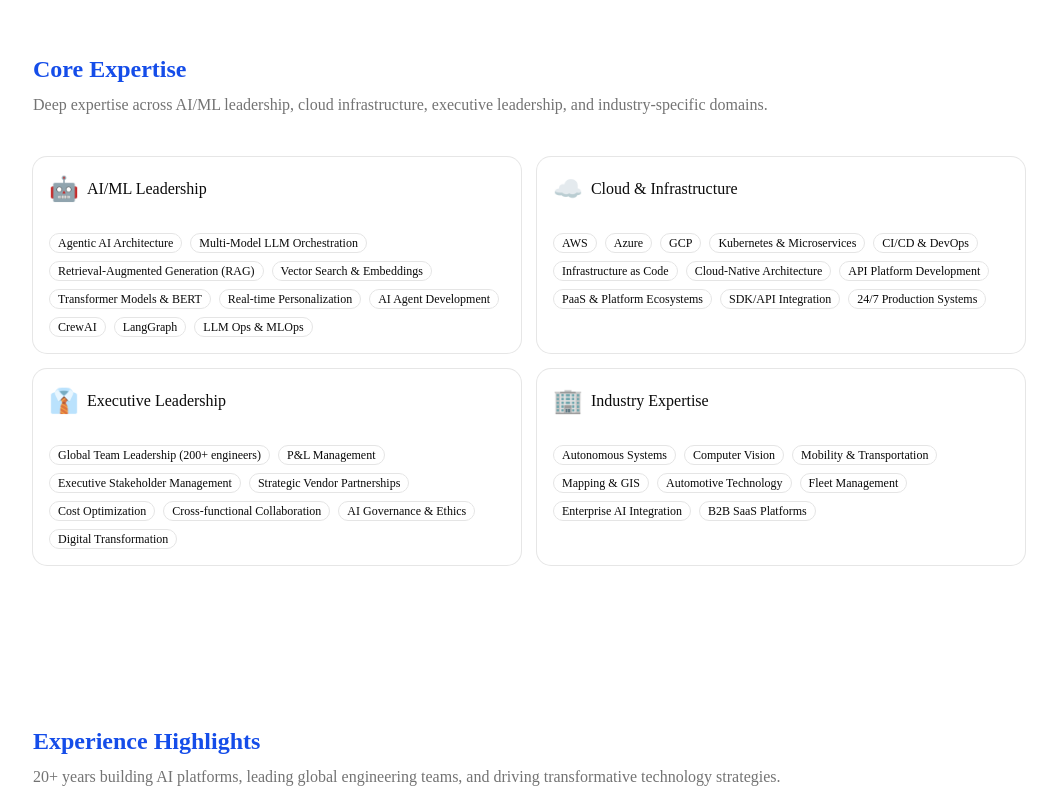
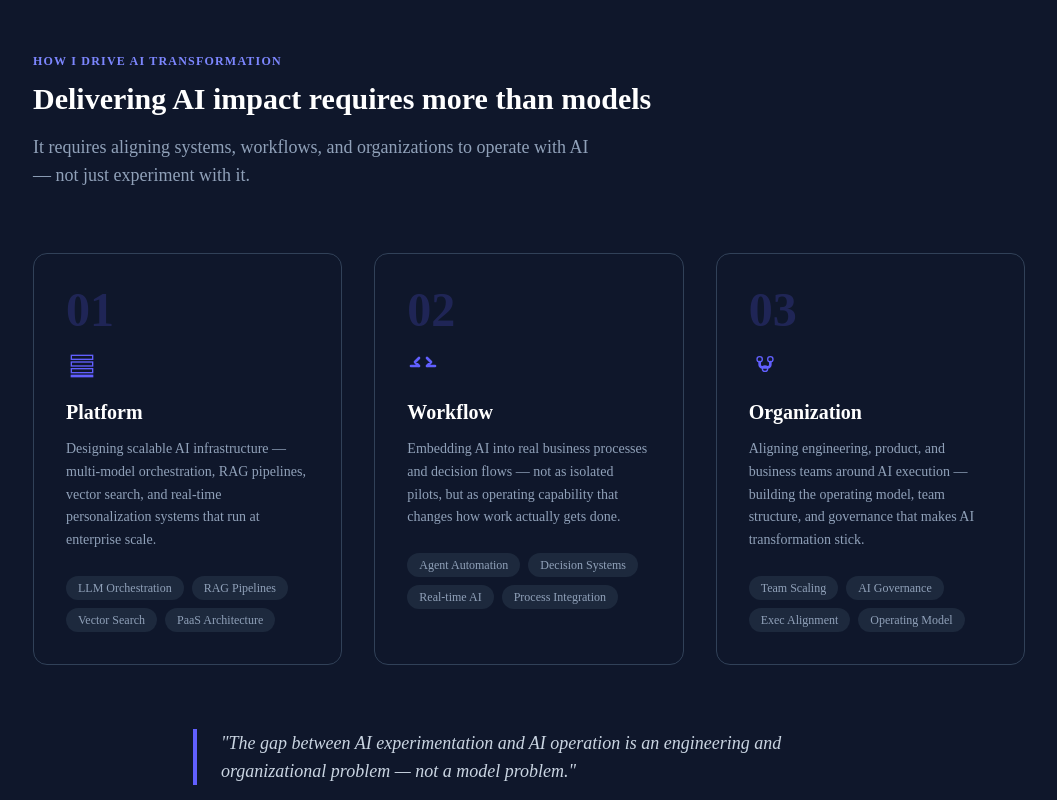
Before and after one commit to prasad-kavuri/prasad-portfolio, a Next.js app: page / in a window 1280 px wide. Shown: the part 1660-2460 px from the top of the page, without its empty margins (111-1168 px from the left). Built offline with nearby package versions, Linux system fonts and the light colour scheme.

Commit message:
feat: AI Transformation Framework section with Platform, Workflow, Organization

```diff
--- a/src/app/page.tsx
+++ b/src/app/page.tsx
@@ -2,6 +2,7 @@ import { Navbar } from "@/components/layout/Navbar";
 import { Footer } from "@/components/layout/Footer";
 import { Hero } from "@/components/sections/Hero";
 import { AITools } from "@/components/sections/AITools";
+import { Transformation } from "@/components/sections/Transformation";
 import { Expertise } from "@/components/sections/Expertise";
 import { Experience } from "@/components/sections/Experience";
 import { Contact } from "@/components/sections/Contact";
@@ -13,6 +14,7 @@ export default function Home() {
       <main>
         <Hero />
         <AITools />
+        <Transformation />
         <Expertise />
         <Experience />
         <Contact />
--- /dev/null
+++ b/src/components/sections/Transformation.tsx
@@ -0,0 +1,114 @@
+export function Transformation() {
+  const columns = [
+    {
+      number: "01",
+      title: "Platform",
+      description:
+        "Designing scalable AI infrastructure — multi-model orchestration, RAG pipelines, vector search, and real-time personalization systems that run at enterprise scale.",
+      tags: ["LLM Orchestration", "RAG Pipelines", "Vector Search", "PaaS Architecture"],
+      icon: (
+        <svg className="w-8 h-8 text-indigo-500" fill="none" stroke="currentColor" viewBox="0 0 24 24">
+          <rect x="4" y="4" width="16" height="3" />
+          <rect x="4" y="9" width="16" height="3" />
+          <rect x="4" y="14" width="16" height="3" />
+          <rect x="4" y="19" width="16" height="1" />
+        </svg>
+      ),
+    },
+    {
+      number: "02",
+      title: "Workflow",
+      description:
+        "Embedding AI into real business processes and decision flows — not as isolated pilots, but as operating capability that changes how work actually gets done.",
+      tags: ["Agent Automation", "Decision Systems", "Real-time AI", "Process Integration"],
+      icon: (
+        <svg className="w-8 h-8 text-indigo-500" fill="none" stroke="currentColor" viewBox="0 0 24 24">
+          <path d="M3 12h6m6 0h6M9 6l-3 3 3 3M15 6l3 3-3 3" strokeWidth="2" strokeLinecap="round" strokeLinejoin="round" />
+        </svg>
+      ),
+    },
+    {
+      number: "03",
+      title: "Organization",
+      description:
+        "Aligning engineering, product, and business teams around AI execution — building the operating model, team structure, and governance that makes AI transformation stick.",
+      tags: ["Team Scaling", "AI Governance", "Exec Alignment", "Operating Model"],
+      icon: (
+        <svg className="w-8 h-8 text-indigo-500" fill="none" stroke="currentColor" viewBox="0 0 24 24">
+          <circle cx="8" cy="7" r="2" />
+          <circle cx="16" cy="7" r="2" />
+          <circle cx="12" cy="14" r="2" />
+          <path d="M8 9v2c0 1 1 2 2 2h4c1 0 2-1 2-2V9" strokeWidth="2" strokeLinecap="round" strokeLinejoin="round" />
+        </svg>
+      ),
+    },
+  ];
+
+  return (
+    <section id="transformation" className="bg-slate-900 py-20">
+      <div className="mx-auto max-w-5xl px-4">
+        {/* Header */}
+        <div className="mb-16">
+          <p className="text-xs font-semibold tracking-widest text-indigo-400 uppercase mb-3">
+            How I Drive AI Transformation
+          </p>
+          <h2 className="text-3xl font-semibold text-white mb-4 max-w-2xl">
+            Delivering AI impact requires more than models
+          </h2>
+          <p className="text-lg text-slate-400 max-w-xl">
+            It requires aligning systems, workflows, and organizations to operate with AI — not just experiment with it.
+          </p>
+        </div>
+
+        {/* Three Columns */}
+        <div className="grid grid-cols-1 md:grid-cols-3 gap-8 mb-16">
+          {columns.map((col, idx) => (
+            <div
+              key={idx}
+              className="border border-slate-700 rounded-xl p-8 hover:border-indigo-500/50 transition-colors"
+            >
+              {/* Number */}
+              <div className="text-5xl font-bold text-indigo-500/20 mb-4">
+                {col.number}
+              </div>
+
+              {/* Icon */}
+              <div className="mb-4">
+                {col.icon}
+              </div>
+
+              {/* Title */}
+              <h3 className="text-xl font-semibold text-white mb-3">
+                {col.title}
+              </h3>
+
+              {/* Description */}
+              <p className="text-slate-400 text-sm mb-6 leading-relaxed">
+                {col.description}
+              </p>
+
+              {/* Tags */}
+              <div className="flex flex-wrap gap-2">
+                {col.tags.map((tag, idx) => (
+                  <span
+                    key={idx}
+                    className="bg-slate-800 text-slate-400 text-xs px-3 py-1 rounded-full"
+                  >
+                    {tag}
+                  </span>
+                ))}
+              </div>
+            </div>
+          ))}
+        </div>
+
+        {/* Quote */}
+        <div className="border-l-4 border-indigo-500 pl-6 max-w-2xl mx-auto">
+          <p className="text-lg text-slate-300 italic">
+            "The gap between AI experimentation and AI operation is an engineering and organizational problem — not a model problem."
+          </p>
+        </div>
+      </div>
+    </section>
+  );
+}
```
